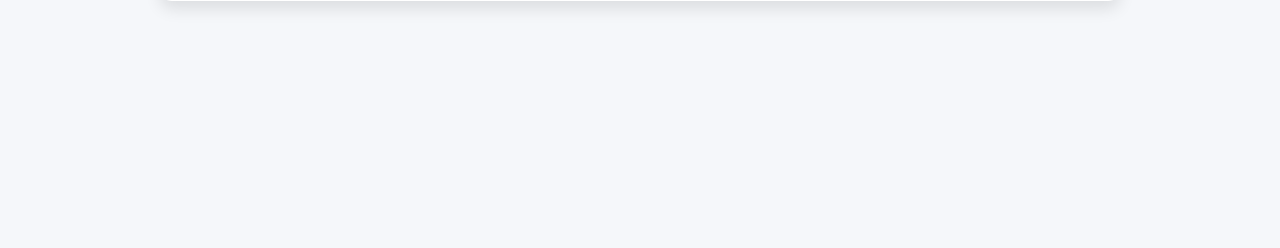
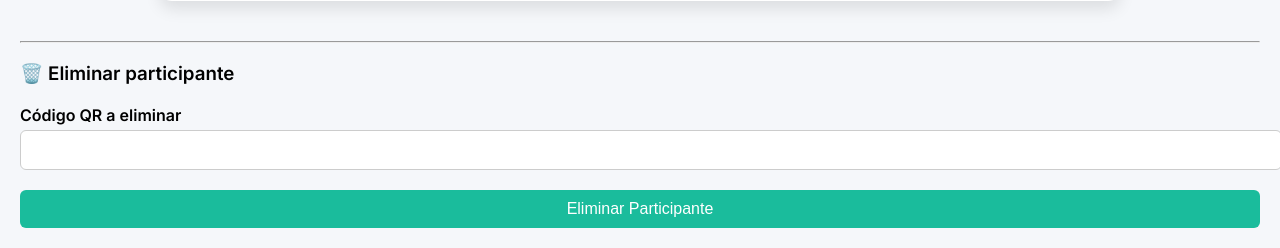
Before and after one commit to stephaneavril/sistema-qr-puntos, a Flask app: page /admin_panel in a window 1280 px wide. Shown: the part 660-908 px from the top of the page. Before the commit the page ends 669 px from the top, so only its background shows below. Run offline with Flask 3, Linux system fonts and the light colour scheme.

Commit message:
🗑️ Agrega opción para eliminar participantes desde admin panel

```diff
--- a/app.py
+++ b/app.py
@@ -166,6 +166,26 @@ def registrar_participante():
 
     return jsonify({"message": "✅ Participante registrado correctamente"})
 
+@app.route('/eliminar_participante', methods=['POST'])
+def eliminar_participante():
+    data = request.get_json()
+    qr = data.get("qr")
+
+    if not qr:
+        return jsonify({"error": "Falta código QR"}), 400
+
+    conn = get_db_connection()
+    cursor = conn.cursor()
+
+    cursor.execute("DELETE FROM team_members WHERE qr_code = ?", (qr,))
+    cursor.execute("DELETE FROM scans WHERE qr_code = ?", (qr,))
+    cursor.execute("DELETE FROM users WHERE qr_code = ?", (qr,))
+
+    conn.commit()
+    conn.close()
+
+    return jsonify({"message": f"✅ Participante '{qr}' eliminado correctamente"})
+
 @app.route('/reset', methods=['POST'])
 def reset_all():
     data = request.get_json()
--- a/templates/admin_panel.html
+++ b/templates/admin_panel.html
@@ -113,6 +113,14 @@
     </table>
   </div>
 
+  <hr>
+<h3>🗑️ Eliminar participante</h3>
+<form id="form-eliminar">
+  <label for="qr_eliminar">Código QR a eliminar</label>
+  <input type="text" id="qr_eliminar" required>
+  <button type="submit">Eliminar Participante</button>
+</form>
+
   <script>
     const form = document.getElementById("form-agregar");
     const tabla = document.querySelector("#tabla-participantes tbody");
@@ -159,6 +167,27 @@
       tabla.appendChild(row);
       form.reset();
     });
+
+    // Manejar eliminación
+document.getElementById("form-eliminar").addEventListener("submit", async function (e) {
+  e.preventDefault();
+  let qr = document.getElementById("qr_eliminar").value.trim();
+  qr = qr.replace(/\.(png|jpg|jpeg)$/i, "").replace(/\s+/g, "");
+
+  const confirmacion = confirm(`¿Estás seguro que deseas eliminar a '${qr}'?`);
+  if (!confirmacion) return;
+
+  const res = await fetch("/eliminar_participante", {
+    method: "POST",
+    headers: { "Content-Type": "application/json" },
+    body: JSON.stringify({ qr })
+  });
+
+  const data = await res.json();
+  alert(data.message || data.error);
+  document.getElementById("form-eliminar").reset();
+});
+
   </script>
 
 </body>
```
